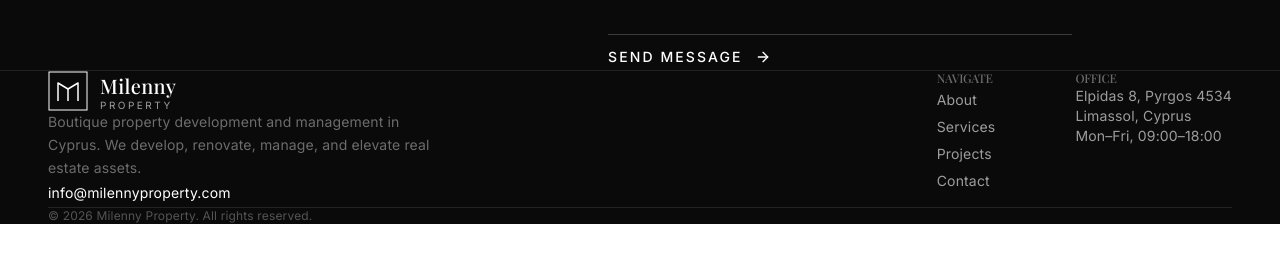
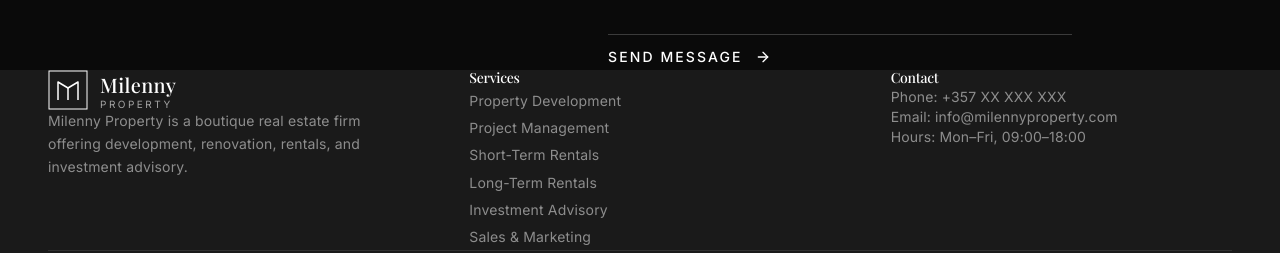
Before and after one commit to idofi555-ux/milenny-property, a Next.js app: page / in a window 1280 px wide. Shown: the part 5703-5956 px from the top of the page. Before the commit the page ends 5927 px from the top, so only its background shows below. Built offline with nearby package versions, Linux system fonts and the light colour scheme.

Commit message:
Update footer to match Figma design - three columns with Services and Contact

```diff
--- a/src/components/layout/Footer.tsx
+++ b/src/components/layout/Footer.tsx
@@ -2,80 +2,56 @@
 
 import Logo from "@/components/ui/Logo";
 
-const navLinks = [
-  { href: "/#about", label: "About" },
-  { href: "/#services", label: "Services" },
-  { href: "/#projects", label: "Projects" },
-  { href: "/#contact", label: "Contact" },
+const services = [
+  "Property Development",
+  "Project Management",
+  "Short-Term Rentals",
+  "Long-Term Rentals",
+  "Investment Advisory",
+  "Sales & Marketing",
 ];
 
 export default function Footer() {
-  const handleNavClick = (e: React.MouseEvent<HTMLAnchorElement>, href: string) => {
-    if (href.startsWith("/#")) {
-      e.preventDefault();
-      const targetId = href.substring(2);
-      const element = document.getElementById(targetId);
-      if (element) {
-        element.scrollIntoView({ behavior: "smooth" });
-      }
-    }
-  };
-
   return (
-    <footer className="bg-[#0a0a0a] border-t border-white/10">
+    <footer className="bg-[#1a1a1a]">
       <div className="container-custom py-16">
-        {/* Main Content */}
-        <div className="flex flex-col lg:flex-row lg:items-start lg:justify-between gap-12">
-          {/* Left - Logo & Info */}
-          <div className="lg:max-w-sm">
+        {/* Main Content - Three Columns */}
+        <div className="grid grid-cols-1 md:grid-cols-3 gap-12 lg:gap-20">
+          {/* Left - Logo & Description */}
+          <div>
             <Logo light className="mb-6" />
-            <p className="text-white/40 text-sm leading-relaxed mb-6">
-              Boutique property development and management in Cyprus. We develop, renovate, manage, and elevate real estate assets.
+            <p className="text-white/50 text-sm leading-relaxed">
+              Milenny Property is a boutique real estate firm offering development, renovation, rentals, and investment advisory.
             </p>
-            <a
-              href="mailto:info@milennyproperty.com"
-              className="text-sm text-white hover:text-white/70 transition-colors"
-            >
-              info@milennyproperty.com
-            </a>
           </div>
 
-          {/* Right - Navigation */}
-          <div className="flex flex-col sm:flex-row gap-12 sm:gap-20">
-            {/* Nav Links */}
+          {/* Middle - Services */}
           <div>
-              <h3 className="text-xs uppercase tracking-[0.2em] text-white/40 mb-4">Navigate</h3>
+            <h3 className="text-sm font-medium text-white mb-5">Services</h3>
             <ul className="space-y-3">
-                {navLinks.map((link) => (
-                  <li key={link.href}>
-                    <a
-                      href={link.href}
-                      onClick={(e) => handleNavClick(e, link.href)}
-                      className="text-sm text-white/60 hover:text-white transition-colors"
-                    >
-                      {link.label}
-                    </a>
+              {services.map((service) => (
+                <li key={service}>
+                  <span className="text-sm text-white/50">{service}</span>
                 </li>
               ))}
             </ul>
           </div>
 
-            {/* Contact */}
+          {/* Right - Contact */}
           <div>
-              <h3 className="text-xs uppercase tracking-[0.2em] text-white/40 mb-4">Office</h3>
-              <address className="not-italic text-sm text-white/60 space-y-1">
-                <p>Elpidas 8, Pyrgos 4534</p>
-                <p>Limassol, Cyprus</p>
-                <p className="pt-2">Mon–Fri, 09:00–18:00</p>
-              </address>
+            <h3 className="text-sm font-medium text-white mb-5">Contact</h3>
+            <div className="space-y-3 text-sm text-white/50">
+              <p>Phone: +357 XX XXX XXX</p>
+              <p>Email: info@milennyproperty.com</p>
+              <p>Hours: Mon–Fri, 09:00–18:00</p>
             </div>
           </div>
         </div>
 
-        {/* Bottom */}
+        {/* Bottom - Copyright */}
         <div className="mt-16 pt-8 border-t border-white/10">
-          <p className="text-xs text-white/30">
-            © {new Date().getFullYear()} Milenny Property. All rights reserved.
+          <p className="text-sm text-white/30">
+            Milenny Property © {new Date().getFullYear()}. All rights reserved.
           </p>
         </div>
       </div>
```
Lines whose indentation alone changed are shown as unchanged.
